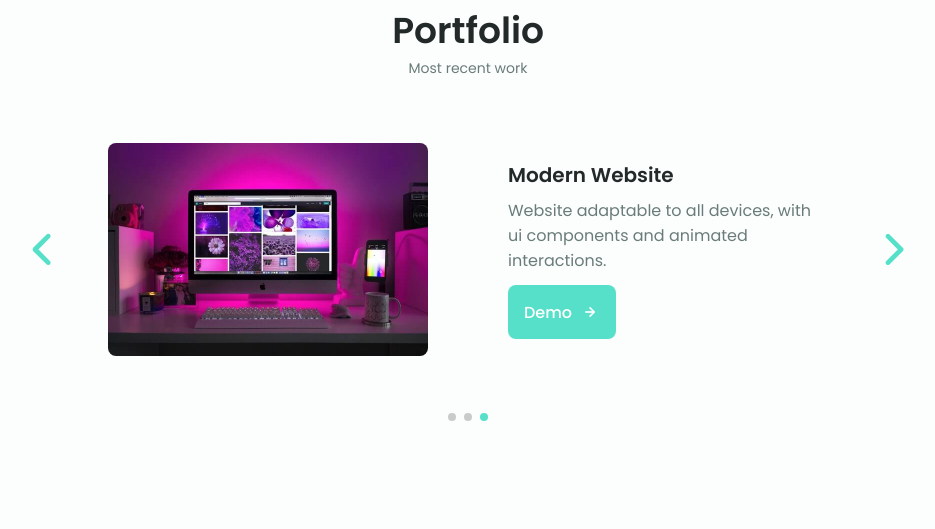
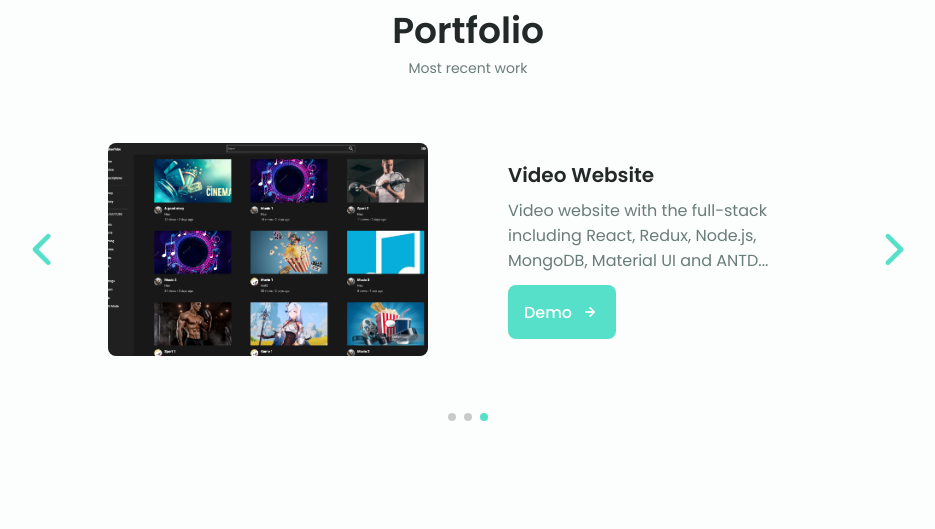
Before and after one commit to minghl/Responsive-portfolio-website-Minghao-public, a plain HTML site: page docs/index.html in a window 1280 px wide. Shown: the part 3657-4186 px from the top of the page, without its empty margins (172-1107 px from the left). Drawn offline with nearby package versions, Linux system fonts and the light colour scheme.

Commit message:
change by project1

```diff
--- a/docs/assets/css/styles.css
+++ b/docs/assets/css/styles.css
@@ -751,6 +751,8 @@ img {
 
 .portfolio__img {
   width: 265px;
+  height: 176px;
+  object-fit: cover;
   border-radius: .5rem;
   justify-self: center;
 }
@@ -1154,6 +1156,7 @@ img {
   }
   .portfolio__img {
     width: 320px;
+    height: 213px;
   }
   .portfolio__content {
     align-items: center;
--- a/docs/index.html
+++ b/docs/index.html
@@ -745,20 +745,16 @@
           <div class="swiper-wrapper">
             <!--=============== PORTFOLIO 1 ===============-->
             <div class="portfolio__content grid swiper-slide">
-              <img
-                src="assets/img/portfolio1.jpg"
-                alt=""
-                class="portfolio__img"
-              />
+              <img src="assets/img/cas1.png" alt="" class="portfolio__img" />
 
               <div class="portfolio__data">
-                <h3 class="portfolio__title">Modern Website</h3>
+                <h3 class="portfolio__title">Video Website</h3>
                 <p class="portfolio__description">
-                  Website adaptable to all devices, with ui components and
-                  animated interactions.
+                  Video website with the full-stack including React, Redux,
+                  Node.js, MongoDB, Material UI and ANTD...
                 </p>
                 <a
-                  href="#"
+                  href="https://mhtube.minghaodev.com/"
                   class="button button--flex button--small portfolio__button"
                 >
                   Demo
```
Also changed, not shown: docs/assets/img/cas1.png (added), docs/assets/img/portfolio1.jpg (deleted).
